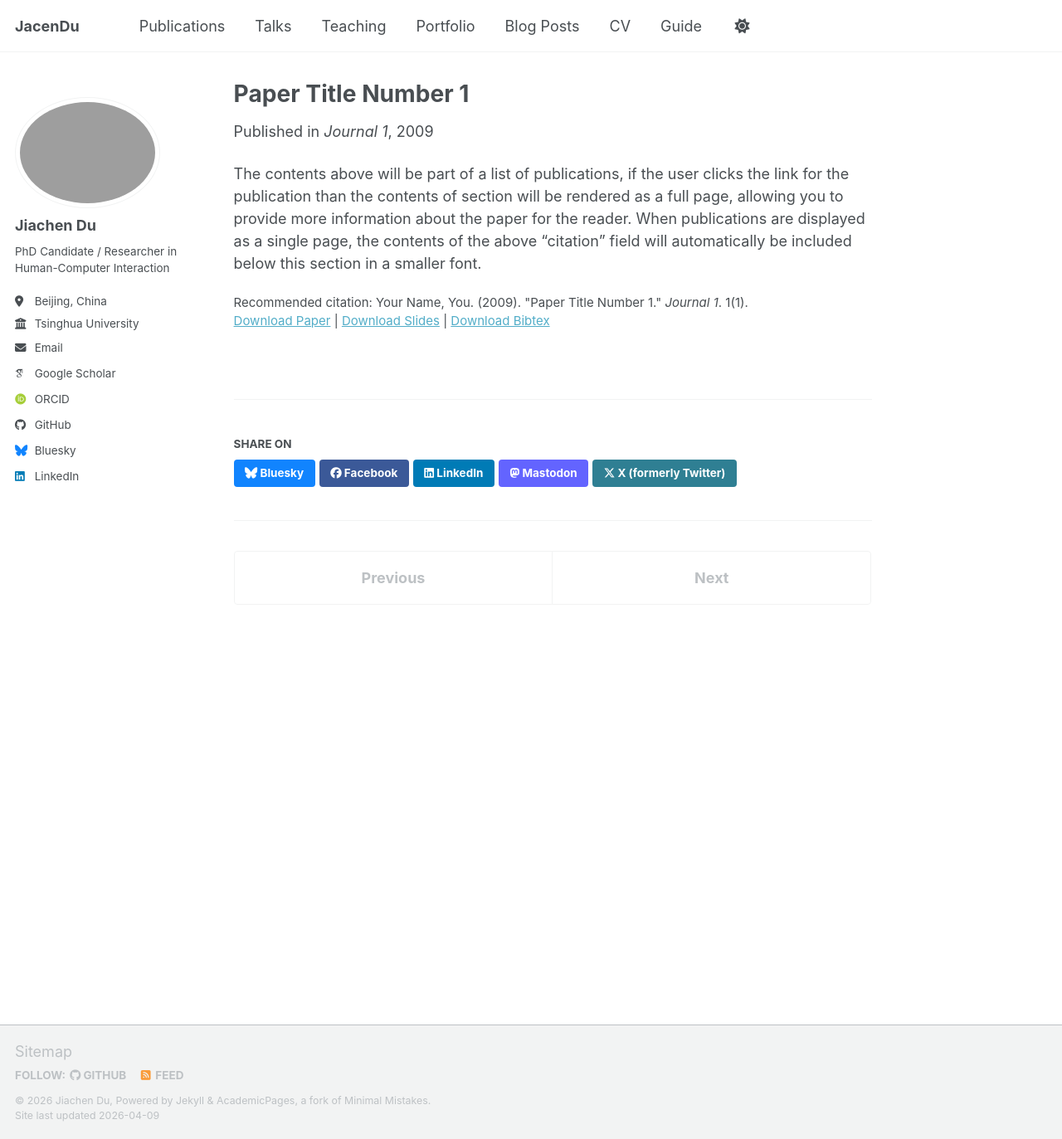
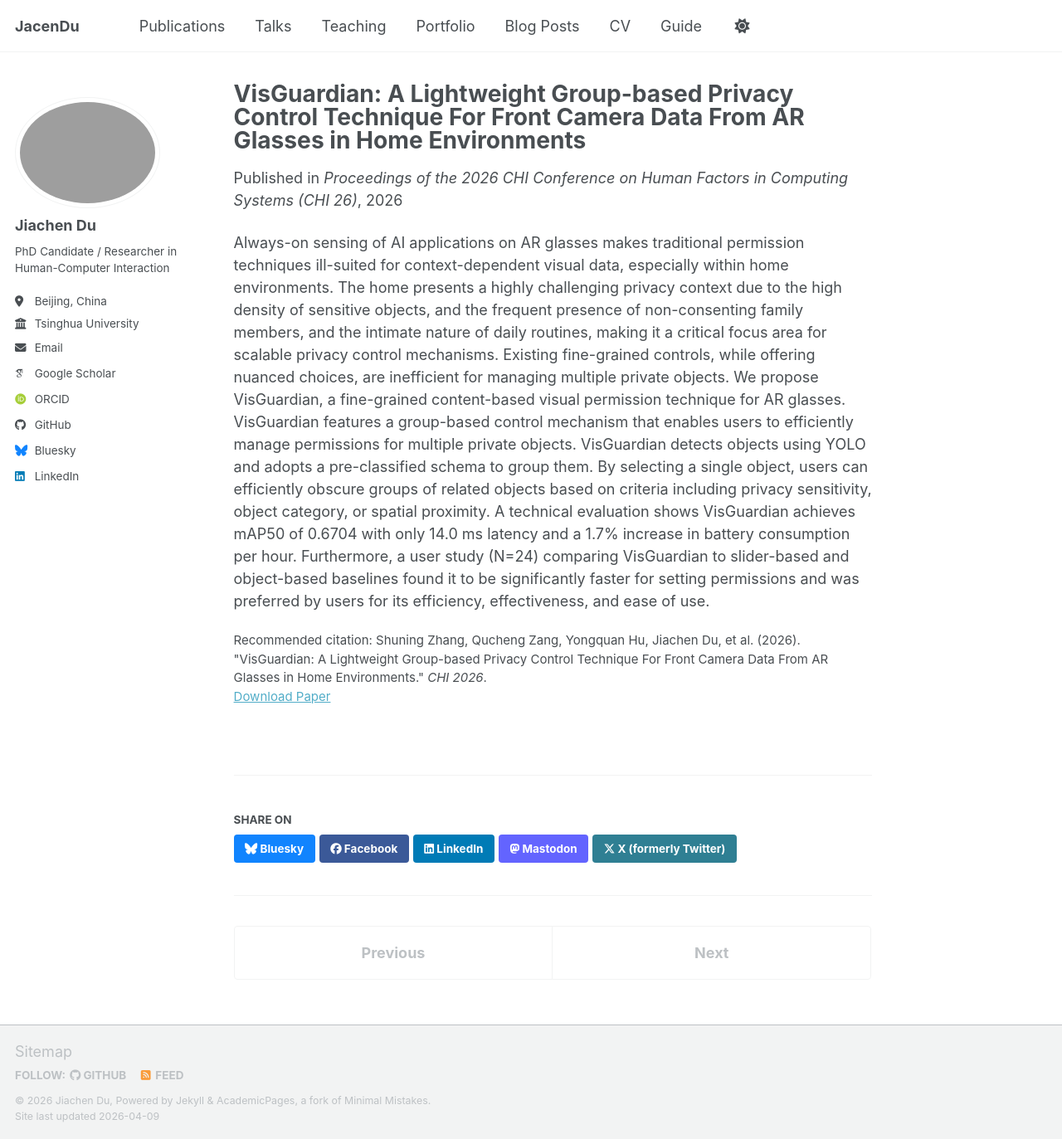
Before and after one commit to JacenDu/JacenDu.github.io, a Jekyll site: the page built from _publications/2009-10-01-paper-title-number-1.md, in a window 1280 px wide and 1373 px high. Shown: the whole window at 83% size. Built offline with Jekyll 4.4.1, drawn with Linux system fonts in a browser that asks for light colours; some web fonts are replaced; a script bundle is joined from its source files by our own code; library files that are not in the unit come from our copies.

Commit message:
Update 2009-10-01-paper-title-number-1.md

```diff
--- a/_publications/2009-10-01-paper-title-number-1.md
+++ b/_publications/2009-10-01-paper-title-number-1.md
@@ -1,14 +1,13 @@
 ---
-title: "Paper Title Number 1"
+title: "VisGuardian: A Lightweight Group-based Privacy Control Technique For Front Camera Data From AR Glasses in Home Environments"
 collection: publications
-category: manuscripts
-permalink: /publication/2009-10-01-paper-title-number-1
-excerpt: 'This paper is about the number 1. The number 2 is left for future work.'
-date: 2009-10-01
-venue: 'Journal 1'
-slidesurl: 'https://academicpages.github.io/files/slides1.pdf'
-paperurl: 'https://academicpages.github.io/files/paper1.pdf'
-bibtexurl: 'https://academicpages.github.io/files/bibtex1.bib'
-citation: 'Your Name, You. (2009). &quot;Paper Title Number 1.&quot; <i>Journal 1</i>. 1(1).'
+category: conferences
+permalink: /publication/2026-04-13-chi-privacy
+excerpt: 'This paper introduces a lightweight, group-based privacy control technique to manage front-camera data from AR glasses within home environments.'
+date: 2026-04-13
+venue: 'Proceedings of the 2026 CHI Conference on Human Factors in Computing Systems (CHI 26)'
+paperurl: 'https://doi.org/10.1145/3772318.3790288'
+citation: 'Shuning Zhang, Qucheng Zang, Yongquan Hu, Jiachen Du, et al. (2026). "VisGuardian: A Lightweight Group-based Privacy Control Technique For Front Camera Data From AR Glasses in Home Environments." <i>CHI 2026</i>.'
 ---
-The contents above will be part of a list of publications, if the user clicks the link for the publication than the contents of section will be rendered as a full page, allowing you to provide more information about the paper for the reader. When publications are displayed as a single page, the contents of the above "citation" field will automatically be included below this section in a smaller font.
+
+Always-on sensing of AI applications on AR glasses makes traditional permission techniques ill-suited for context-dependent visual data, especially within home environments. The home presents a highly challenging privacy context due to the high density of sensitive objects, and the frequent presence of non-consenting family members, and the intimate nature of daily routines, making it a critical focus area for scalable privacy control mechanisms. Existing fine-grained controls, while offering nuanced choices, are inefficient for managing multiple private objects. We propose VisGuardian, a fine-grained content-based visual permission technique for AR glasses. VisGuardian features a group-based control mechanism that enables users to efficiently manage permissions for multiple private objects. VisGuardian detects objects using YOLO and adopts a pre-classified schema to group them. By selecting a single object, users can efficiently obscure groups of related objects based on criteria including privacy sensitivity, object category, or spatial proximity. A technical evaluation shows VisGuardian achieves mAP50 of 0.6704 with only 14.0 ms latency and a 1.7% increase in battery consumption per hour. Furthermore, a user study (N=24) comparing VisGuardian to slider-based and object-based baselines found it to be significantly faster for setting permissions and was preferred by users for its efficiency, effectiveness, and ease of use.
```
